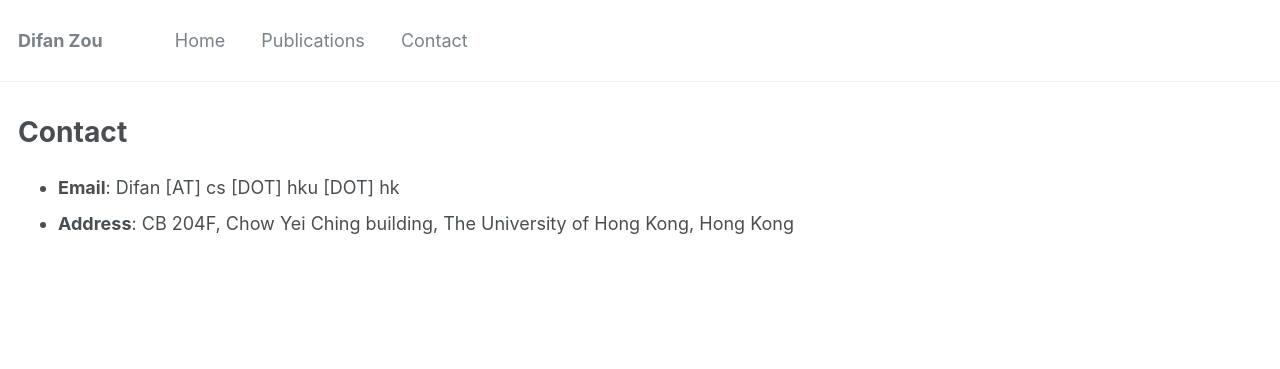
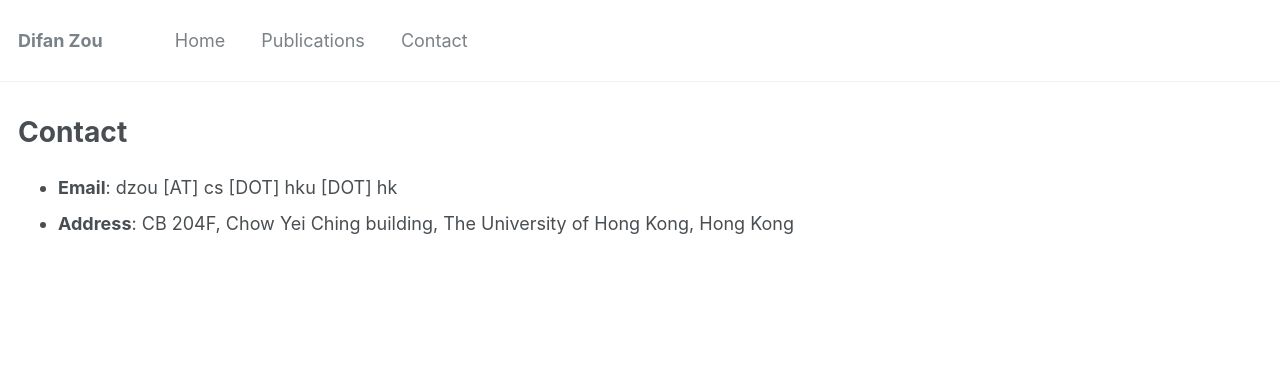
Before and after one commit to difanzou/difanzou.github.io, a Jekyll site: the page built from _pages/contact.md, in a window 1280 px wide. Shown: the top 369 px of the page. Built offline with Jekyll 4.4.1, drawn with Linux system fonts in a browser that asks for light colours.

```diff
--- a/_pages/contact.md
+++ b/_pages/contact.md
@@ -7,5 +7,5 @@
 
 {% include base_path %}
 
-- **Email**: Difan [AT] cs [DOT] hku [DOT] hk
+- **Email**: dzou [AT] cs [DOT] hku [DOT] hk
 - **Address**: CB 204F, Chow Yei Ching building, The University of Hong Kong, Hong Kong
```
